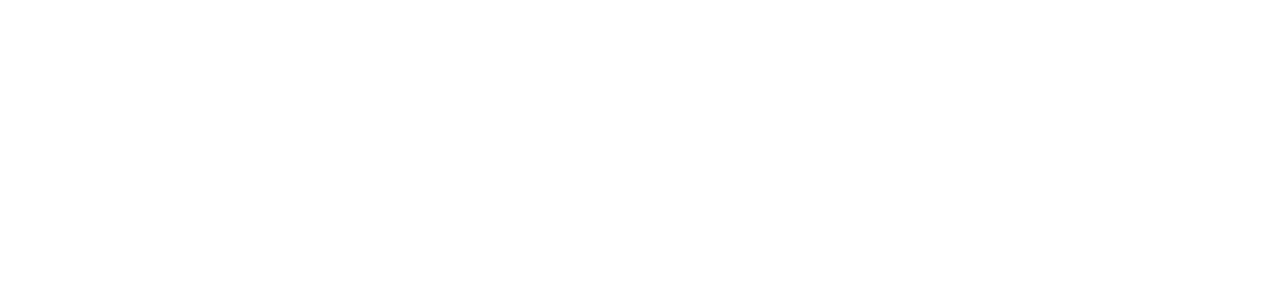
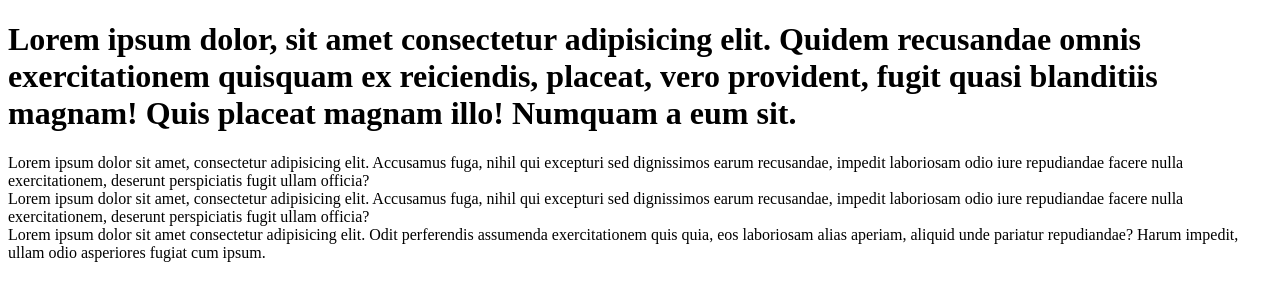
Before and after one commit to RegalGergo/html20221027, a plain HTML site: page index.html in a window 1280 px wide. Drawn offline with Linux system fonts and the light colour scheme.

Commit message:
Create layout

```diff
--- a/index.html
+++ b/index.html
@@ -4,9 +4,23 @@
     <meta charset="UTF-8">
     <meta http-equiv="X-UA-Compatible" content="IE=edge">
     <meta name="viewport" content="width=device-width, initial-scale=1.0">
-    <title>Document</title>
+    <title>Demó weblap</title>
 </head>
 <body>
+    <div id="container">
+        <div id="header">
+            <h1>Lorem ipsum dolor, sit amet consectetur adipisicing elit. Quidem recusandae omnis exercitationem quisquam ex reiciendis, placeat, vero provident, fugit quasi blanditiis magnam! Quis placeat magnam illo! Numquam a eum sit.</h1>
+        </div>
+        <div id="nacbar"></div>
+        <div id="contect">
+            <div class=""news">Lorem ipsum dolor sit amet, consectetur adipisicing elit. Accusamus fuga, nihil qui excepturi sed dignissimos earum recusandae, impedit laboriosam odio iure repudiandae facere nulla exercitationem, deserunt perspiciatis fugit ullam officia?</div>
+             </div>
+            <div class=""news">Lorem ipsum dolor sit amet, consectetur adipisicing elit. Accusamus fuga, nihil qui excepturi sed dignissimos earum recusandae, impedit laboriosam odio iure repudiandae facere nulla exercitationem, deserunt perspiciatis fugit ullam officia?</div>
+             </div>
+            </div>
+            <div id="footer">Lorem ipsum dolor sit amet consectetur adipisicing elit. Odit perferendis assumenda exercitationem quis quia, eos laboriosam alias aperiam, aliquid unde pariatur repudiandae? Harum impedit, ullam odio asperiores fugiat cum ipsum.
+
+            </div>
 
 </body>
 </html>
```
